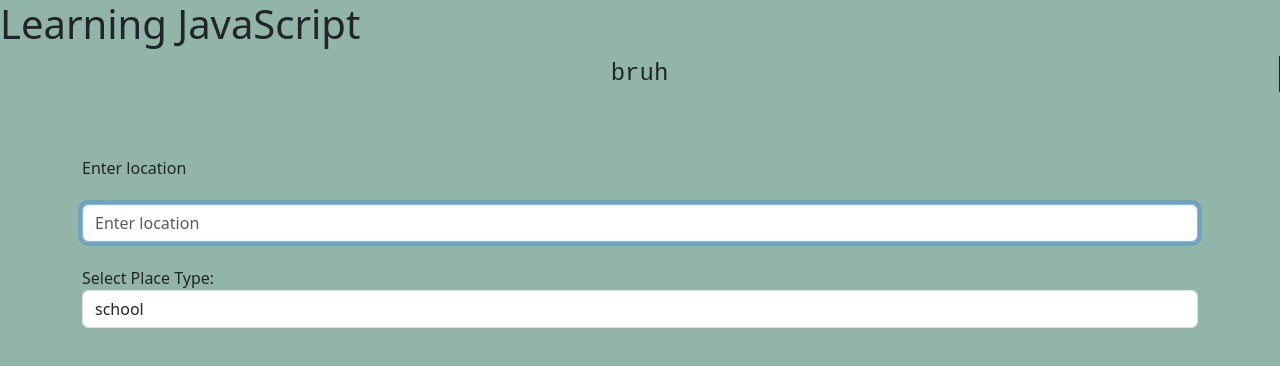
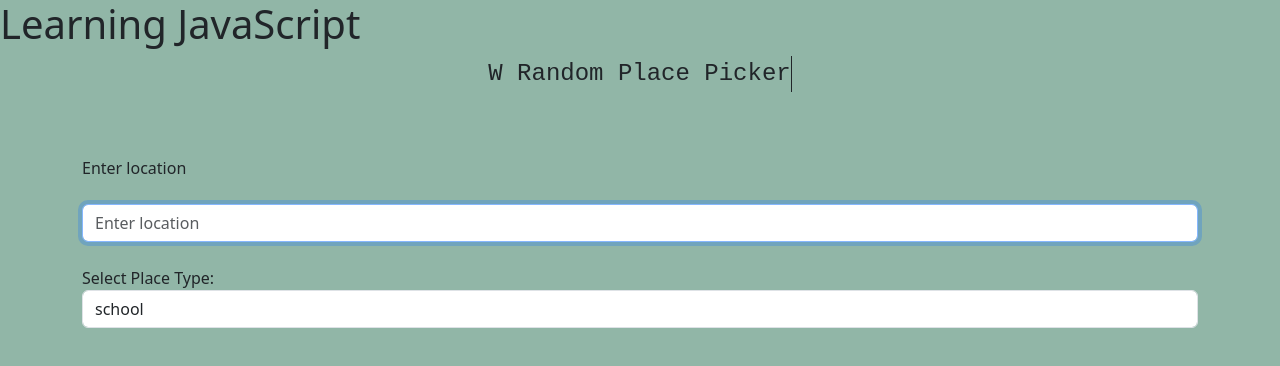
Before and after one commit to JohnXW/JohnXW.github.io, a plain HTML site: page index.html in a window 1280 px wide. Drawn offline with nearby package versions, Linux system fonts and the light colour scheme; some packages are replaced by stand-ins of ours.

Commit message:
Fixed Typewriter

```diff
--- a/index.html
+++ b/index.html
@@ -3,14 +3,16 @@
 <head>
     <meta charset="UTF-8">
     <meta name="viewport" content="width=device-width, initial-scale=1.0">
-    <title>Document</title>
+    <title>Random Place Picker</title>
     <link rel="stylesheet" href="https://cdnjs.cloudflare.com/ajax/libs/bootstrap/5.3.3/css/bootstrap.min.css">
     <link rel="stylesheet" href="style.css">
 </head>
 <body style="background-color:rgb(145, 182, 167);">
     <h1>Learning JavaScript</h1>
     <div class="typewriter">
-        <p class="text-center">bruh</pclass>
+        <div>
+            <p>W Random Place Picker</p>
+        </div>
     </div>
     <div class="container">
         <br><br>
--- a/style.css
+++ b/style.css
@@ -6,11 +6,12 @@
 .typewriter p {
     font-family: monospace;
     font-size: 1.5rem;
+    margin-inline: auto;
     overflow: hidden;
     white-space: nowrap;
     border-right: 1px solid;
-    animation: typing 3s steps(22) forwards,
-    blink 1s step-end infinite;
+    animation: typing 3s steps(21) forwards,
+     blink 1s step-end infinite;
 }
 
 @keyframes typing {
```
